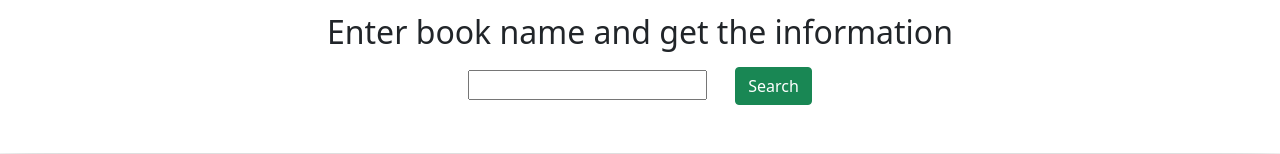
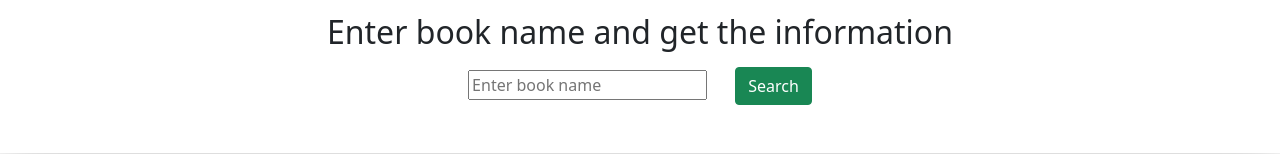
Before and after one commit to Faysal-Hasan-FED/free-library, a plain HTML site: page index.html in a window 1280 px wide. Shown: the part 646-800 px from the top of the page. Drawn offline with nearby package versions, Linux system fonts and the light colour scheme.

Commit message:
placeholder updated

```diff
--- a/index.html
+++ b/index.html
@@ -51,7 +51,7 @@
     <main >
         <section id="search" class="search text-center my-5 shadow-lg p-5">
             <h2 class="mb-3">Enter book name and get the information</h2>
-            <input id="search-field" class="me-4" type="text" plceholder="Enter book name">
+            <input id="search-field" class="me-4" type="text" placeholder="Enter book name">
             <button id="seacrh-button" type="button" class="btn btn-success">Search</button>
         </section>
 
```
